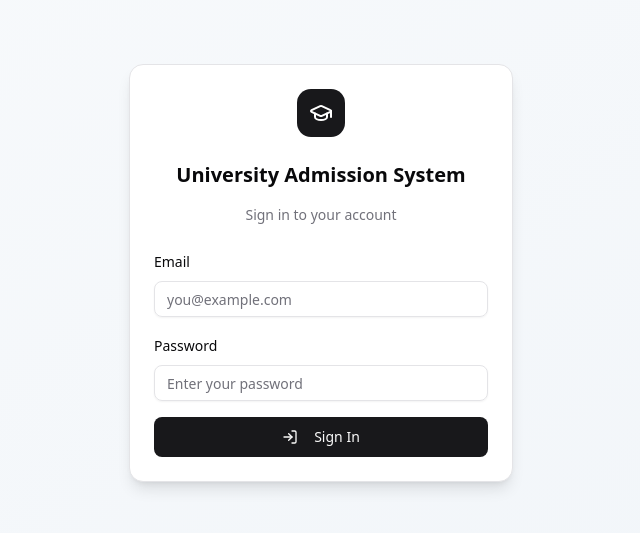
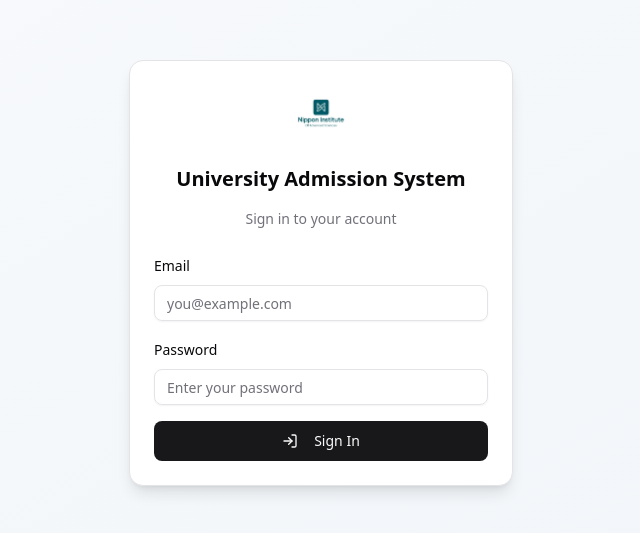
Before and after one commit to usmanattique2070-web/uni-accounts, a React (Vite) app: page /login in a window 1280 px wide. Shown: the part 127-660 px from the top of the page, without its empty margins (319-959 px from the left). Built offline with nearby package versions, Linux system fonts and the light colour scheme; no server answers.

Commit message:
Update: Replace login page icon with NIAS logo

```diff
--- a/src/pages/Login.tsx
+++ b/src/pages/Login.tsx
@@ -5,8 +5,9 @@ import { Input } from "@/components/ui/input";
 import { Label } from "@/components/ui/label";
 import { Button } from "@/components/ui/button";
 import { toast } from "sonner";
-import { GraduationCap, LogIn } from "lucide-react";
+import { LogIn } from "lucide-react";
 import { signIn } from "@/lib/queries";
+import niasLogo from "@/assets/niaslogo.jpg";
 
 export default function Login() {
   const navigate = useNavigate();
@@ -44,8 +45,8 @@ export default function Login() {
     <div className="min-h-screen flex items-center justify-center bg-gradient-to-br from-slate-50 to-slate-100">
       <Card className="w-full max-w-sm shadow-lg">
         <CardHeader className="text-center space-y-2">
-          <div className="mx-auto h-12 w-12 rounded-xl bg-primary flex items-center justify-center mb-2">
-            <GraduationCap className="h-6 w-6 text-white" />
+          <div className="mx-auto h-14 w-14 rounded-xl flex items-center justify-center mb-2">
+            <img src={niasLogo} alt="NIAS Logo" className="h-14 w-14 object-contain rounded-xl" />
           </div>
           <CardTitle className="text-xl">University Admission System</CardTitle>
           <p className="text-sm text-muted-foreground">Sign in to your account</p>
```
Also changed, not shown: src/assets/niaslogo.jpg (added).
